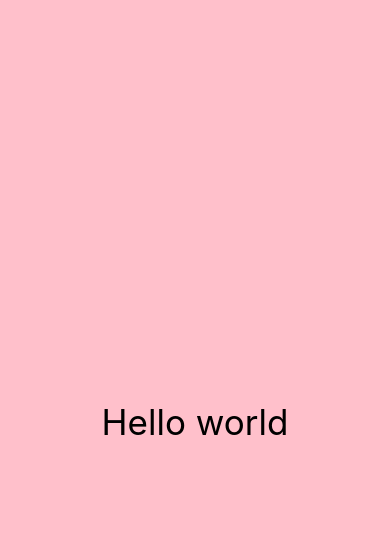
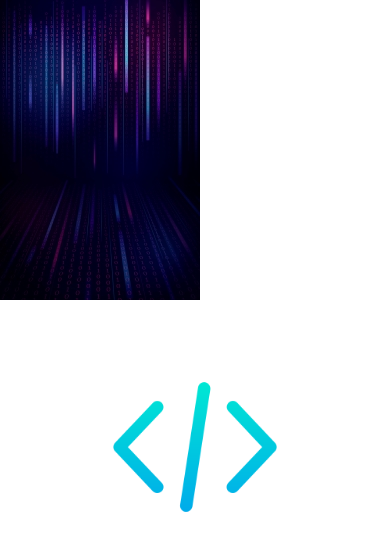
Before and after one commit to supolaris/ReactNative_Gelatin, a React Native app: screen / in a window 390 px wide. Shown: the top 550 px of the page. Built offline with nearby package versions, Linux system fonts and the light colour scheme.

Commit message:
udpate
image and background image added

```diff
--- a/App.tsx
+++ b/App.tsx
@@ -1,10 +1,16 @@
-import {View, Text, StyleSheet} from "react-native";
+import {View, Text, StyleSheet, Image, ImageBackground} from "react-native";
 
 const App = () => {
   return(
-    <View style={myStyle.container}>
+    <ImageBackground style={myStyle.container}       resizeMode="cover"
+    source={require('./assets/cover.jpg') }>
+
       <Text style ={myStyle.text}>Hello world</Text>
-    </View>
+      <Image
+      style={myStyle.image}
+      source={require('./assets/coding.png')}
+      />
+    </ImageBackground>
   )
 }
 
@@ -15,11 +21,21 @@ const myStyle = StyleSheet.create({
     flex: 1,
     justifyContent: 'center',
     alignItems: 'center',
-    backgroundColor: 'pink',
+    backgroundColor: 'white',
 
   },
   text: {
-    color: 'balck',
+    color: 'white',
     fontSize: 35,
+
+  },
+  image: {
+    width: 200,
+    height: 200,
+    resizeMode: 'contain'
+  },
+  backgroundImage: {
+    flex: 1,
+    justifyContent: 'center'
   }
 })
```
Also changed, not shown: assets/coding.png (added), assets/cover.jpg (added).
